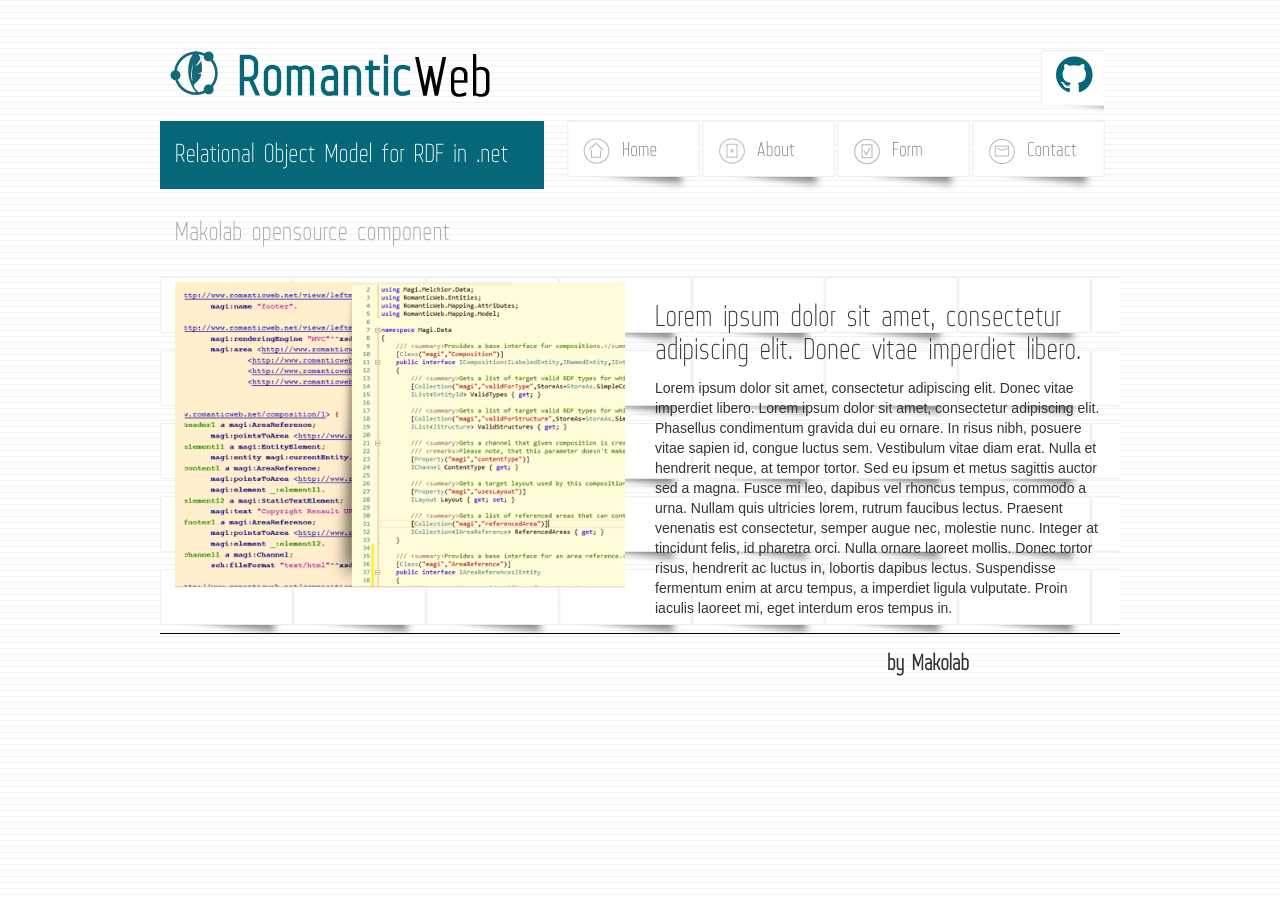
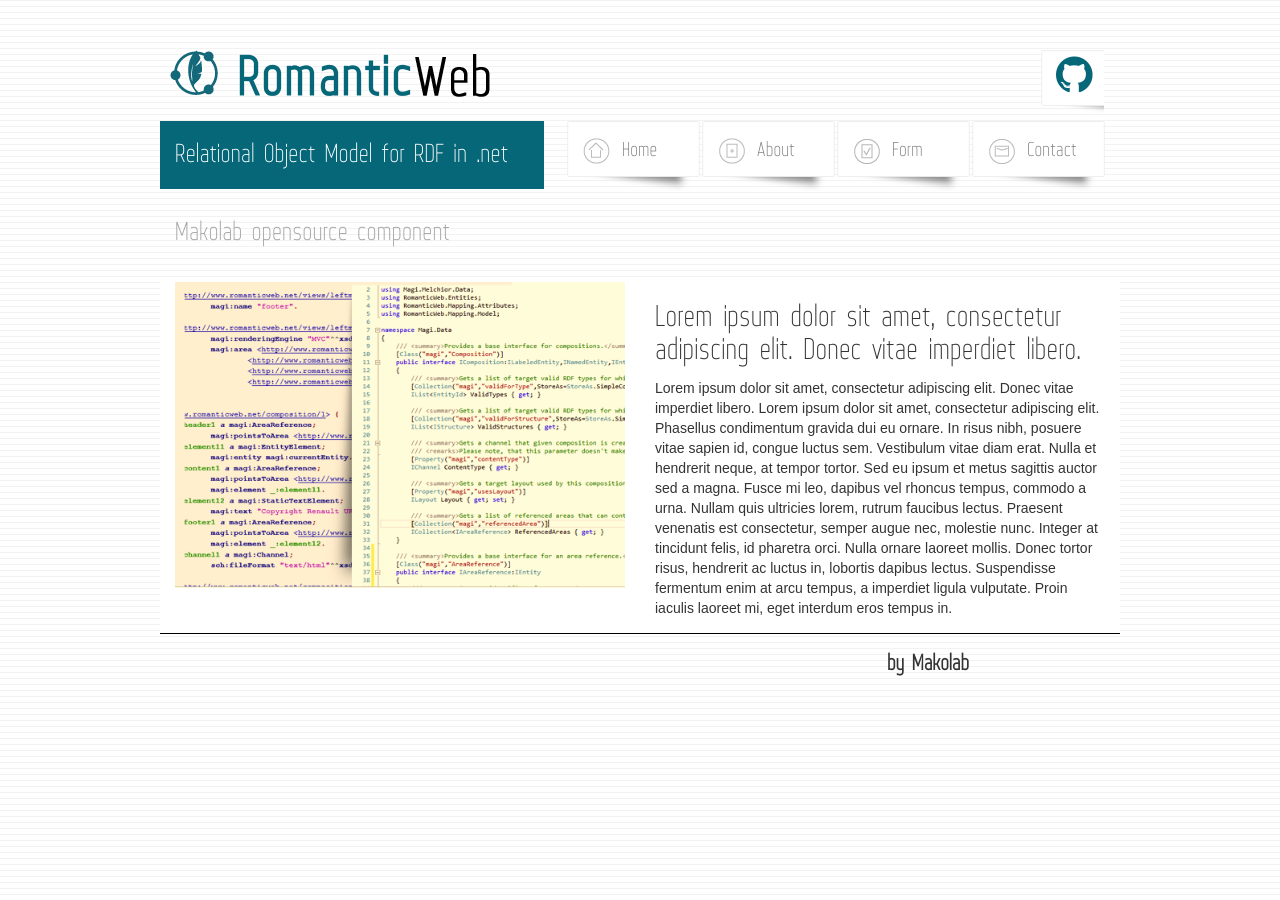
Before and after one commit to MakoLab/RomanticWeb, a Jekyll site: the page built from index.html, in a window 1280 px wide. Built offline with Jekyll 4.4.1, drawn with Linux system fonts in a browser that asks for light colours; nearby versions of some CDN libraries; Markdown is read by kramdown in place of the engine named in the settings.

Commit message:
css, image

```diff
--- a/css/screen.css
+++ b/css/screen.css
@@ -281,7 +281,6 @@
 	background-image:url("../images/mb.png");
 	width:133px;
 	margin-left: 2px;
-	padding-top: 2px;
 	padding-bottom: 10px;
 	padding-top: 10px;
 	float: left;
@@ -357,7 +356,8 @@
 }
 .main {
 	padding-top:0px;
-	background-image:url("../images/mb.png");
+	background-color: #ffffff;
+
 }
 .main p {
 	font-family: Arial;
```
Also changed, not shown: images/mb2.png (added).
